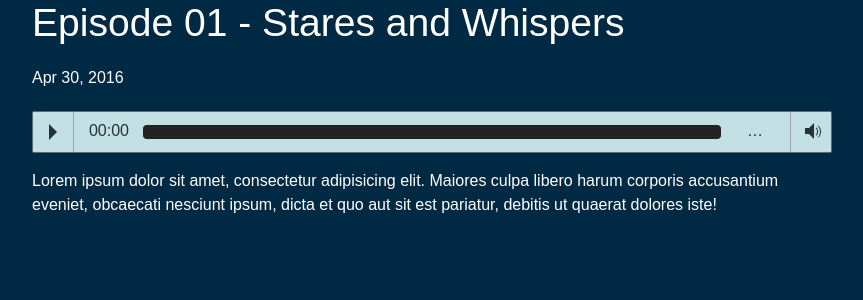
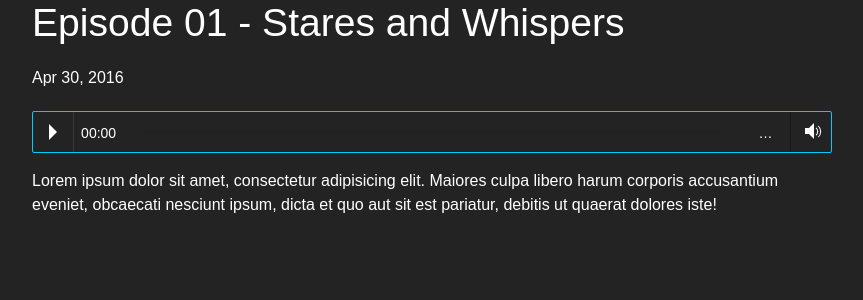
Before and after one commit to extradope/extradope.github.io, a Jekyll site: the page built from _posts/2016-04-30-stares-and-whispers.md, in a window 1280 px wide. Shown: the top 300 px of the page, without its empty margins (208-1071 px from the left). Built offline with Jekyll 4.4.1, drawn with Linux system fonts in a browser that asks for light colours.

Commit message:
redoing player colors

```diff
--- a/_config.yml
+++ b/_config.yml
@@ -4,7 +4,7 @@ email: makertolentino@gmail.com
 description: > # this means to ignore newlines until "baseurl:"
   Audio documentaries of the life and times of hip-hop artist, Son of Ran
 baseurl: "" # the subpath of your site, e.g. /blog
-url: "http://randytolentino.com" # the base hostname & protocol for your site
+url: "http://extradope.github.io" # the base hostname & protocol for your site
 twitter_username: techtolentino
 github_username:  techtolentino
 
--- a/_sass/_audio.scss
+++ b/_sass/_audio.scss
@@ -1,11 +1,11 @@
 .audioplayer
 {
 	height: 2.5em; /* 40 */
-	color: $dark;
-	border: 1px solid $gray;
+	color: $white;
+	border: 1px solid $blue;
 	position: relative;
 	z-index: 1;
-	background: $gray-blue-light;
+	background: transparent;
 	border-radius: 2px;
 }
 	.audioplayer-mini
@@ -47,7 +47,7 @@
 			height: 0;
 			border: 0.5em solid transparent; /* 8 */
 			border-right: none;
-			border-left-color: $dark;
+			border-left-color: $white;
 			content: '';
 			position: absolute;
 			top: 50%;
@@ -68,7 +68,7 @@
 			{
 				width: 40%;
 				height: 100%;
-				background-color: $dark;
+				background-color: $white;
 				content: '';
 				position: absolute;
 				top: 0;
@@ -85,21 +85,18 @@
 	{
 		width: 4.375em; /* 70 */
 		height: 100%;
+		font-size: 0.875em;
 		line-height: 2.375em; /* 38 */
 		text-align: center;
 		z-index: 2;
-		top: 0;
+		top: 5px;
 	}
 		.audioplayer-time-current
 		{
-			border-left: 1px solid #111;
-			border-left-color: rgba( 0, 0, 0, .25 );
 			left: 2.5em; /* 40 */
 		}
 		.audioplayer-time-duration
 		{
-			border-right: 1px solid #555;
-			border-right-color: rgba( 255, 255, 255, .1 );
 			right: 2.5em; /* 40 */
 		}
 			.audioplayer-novolume .audioplayer-time-duration
@@ -109,11 +106,10 @@
 			}
 	.audioplayer-bar
 	{
-		height: 0.875em; /* 14 */
+		height: 5px; /* 14 */
 		background-color: #222;
 		cursor: pointer;
 		z-index: 1;
-		top: 50%;
 		right: 6.875em; /* 110 */
 		left: 6.875em; /* 110 */
 		margin-top: -0.438em; /* 7 */
@@ -132,12 +128,12 @@
 		}
 		.audioplayer-bar-loaded
 		{
-			background-color: transparent;
+			background-color: $midgrey;
 			z-index: 1;
 		}
 		.audioplayer-bar-played
 		{
-			background: $gray-mid;
+			background: $magenta;
 			z-index: 2;
 		}
 	.audioplayer-volume
@@ -163,7 +159,7 @@
 			{
 				width: 0.313em; /* 5 */
 				height: 0.375em; /* 6 */
-				background-color: $dark;
+				background-color: $white;
 				display: block;
 				position: relative;
 				z-index: 1;
@@ -182,7 +178,7 @@
 					height: 0;
 					border: 0.5em solid transparent; /* 8 */
 					border-left: none;
-					border-right-color: $dark;
+					border-right-color: $white;
 					z-index: 2;
 					top: 50%;
 					right: -0.25em;
@@ -193,7 +189,7 @@
 					/* "volume" icon by Nicolas Gallagher, http://nicolasgallagher.com/pure-css-gui-icons */
 					width: 0.313em; /* 5 */
 					height: 0.313em; /* 5 */
-					border: 0.25em double $dark; /* 4 */
+					border: 0.25em double $white; /* 4 */
 					border-width: 0.25em 0.25em 0 0; /* 4 */
 					left: 0.563em; /* 9 */
 					top: -0.063em; /* 1 */
@@ -214,8 +210,8 @@
 			left: -1px;
 			right: -1px;
 			top: -9999px;
-			background: $gray-blue-light;
-			border: 1px solid $dark;
+			background: transparent;
+			border: 1px solid $blue;
 			-webkit-border-top-left-radius: 2px;
 			-webkit-border-top-right-radius: 2px;
 			-moz-border-radius-topleft: 2px;
@@ -234,7 +230,7 @@
 			}
 			.audioplayer-volume-adjust > div
 			{
-				width: 40%;
+				width: 5px;
 				height: 80%;
 				background-color: #222;
 				cursor: pointer;
@@ -249,7 +245,7 @@
 					position: absolute;
 					bottom: 0;
 					left: 0;
-					background: $gray-mid;
+					background: $magenta;
 				}
 		.audioplayer-novolume .audioplayer-volume
 		{
--- a/_sass/_base.scss
+++ b/_sass/_base.scss
@@ -5,6 +5,6 @@ html {
 body {
   font-weight: 300;
   line-height: 1.5;
-  background: $darkblue;
+  background: $black;
   color: $white;
 }
--- a/_sass/_colors.scss
+++ b/_sass/_colors.scss
@@ -1,11 +1,3 @@
-$dark: #253237;
-$gray: #5C6B73;
-$gray-mid: #9DB4C0;
-$gray-blue-light: #C2DFE3;
-$light: #E0FBFC;
-
-
-
 $magenta: #FF115B;
 $darkblue: #002A44;
 $grey: #ACADAD;
@@ -15,4 +7,4 @@ $offwhite: #FBFBFB;
 $blue: #00CBFF;
 $highlight: #FFFDE9;
 $white: #FFFFFF;
-$black: #323232;
+$black: #232323;
```
